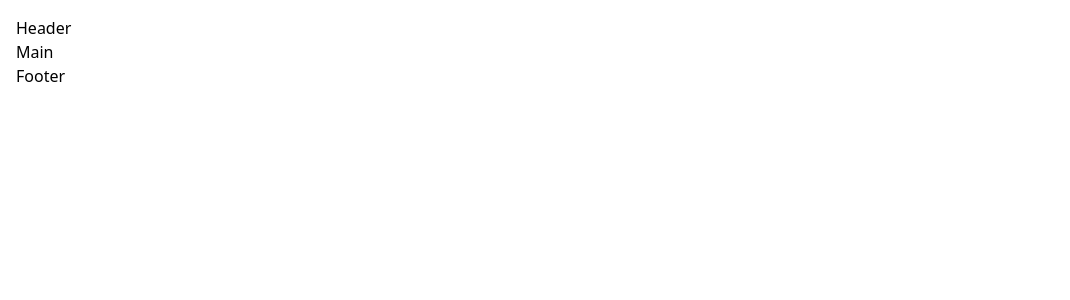
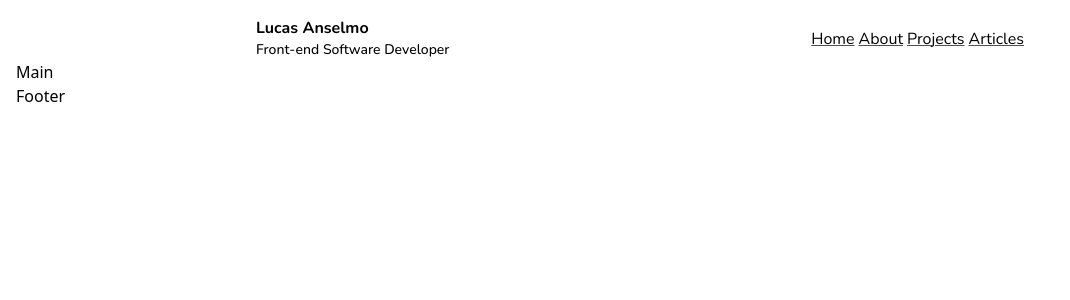
Before and after one commit to LucasAnselmoSilva12345/lucasanselmo-portfolio, a React (Vite) app: page / in a window 1280 px wide. Shown: the top 300 px of the page, without its empty margins (0-1070 px from the left). Built offline with nearby package versions, Linux system fonts and the light colour scheme.

Commit message:
feat: MainNav component and apply header component
Signed-off-by: LucasAnselmoSilva12345 <lucasanselmodasilva02@gmail.com>

```diff
--- a/src/components/header.tsx
+++ b/src/components/header.tsx
@@ -1,7 +1,16 @@
+import { MainNav } from './main-nav';
+
 export function Header() {
   return (
-    <header>
-      <h1>Header</h1>
+    <header className="w-full md:max-w-3xl md:my-0 md:mx-auto flex items-center justify-between">
+      <div>
+        <h1 className="text-base font-nunito font-bold">Lucas Anselmo</h1>
+        <p className="text-sm font-nunito font-medium">
+          Front-end Software Developer
+        </p>
+      </div>
+
+      <MainNav />
     </header>
   );
 }
--- /dev/null
+++ b/src/components/main-nav.tsx
@@ -0,0 +1,44 @@
+import { Link } from 'react-router-dom';
+
+interface NavLink {
+  to: string;
+  label: string;
+}
+
+const navLinks: NavLink[] = [
+  {
+    to: '',
+    label: 'Home',
+  },
+  {
+    to: '/about',
+    label: 'About',
+  },
+  {
+    to: '/projects',
+    label: 'Projects',
+  },
+  {
+    to: '/articles',
+    label: 'Articles',
+  },
+];
+
+export function MainNav() {
+  return (
+    <nav>
+      <ul className="flex items-center gap-1">
+        {navLinks.map((params, index) => (
+          <li key={index}>
+            <Link
+              to={params.to}
+              className="text-base font-nunito font-light underline decoration-sky-700 decoration-1 underline-offset-1"
+            >
+              {params.label}
+            </Link>
+          </li>
+        ))}
+      </ul>
+    </nav>
+  );
+}
```
